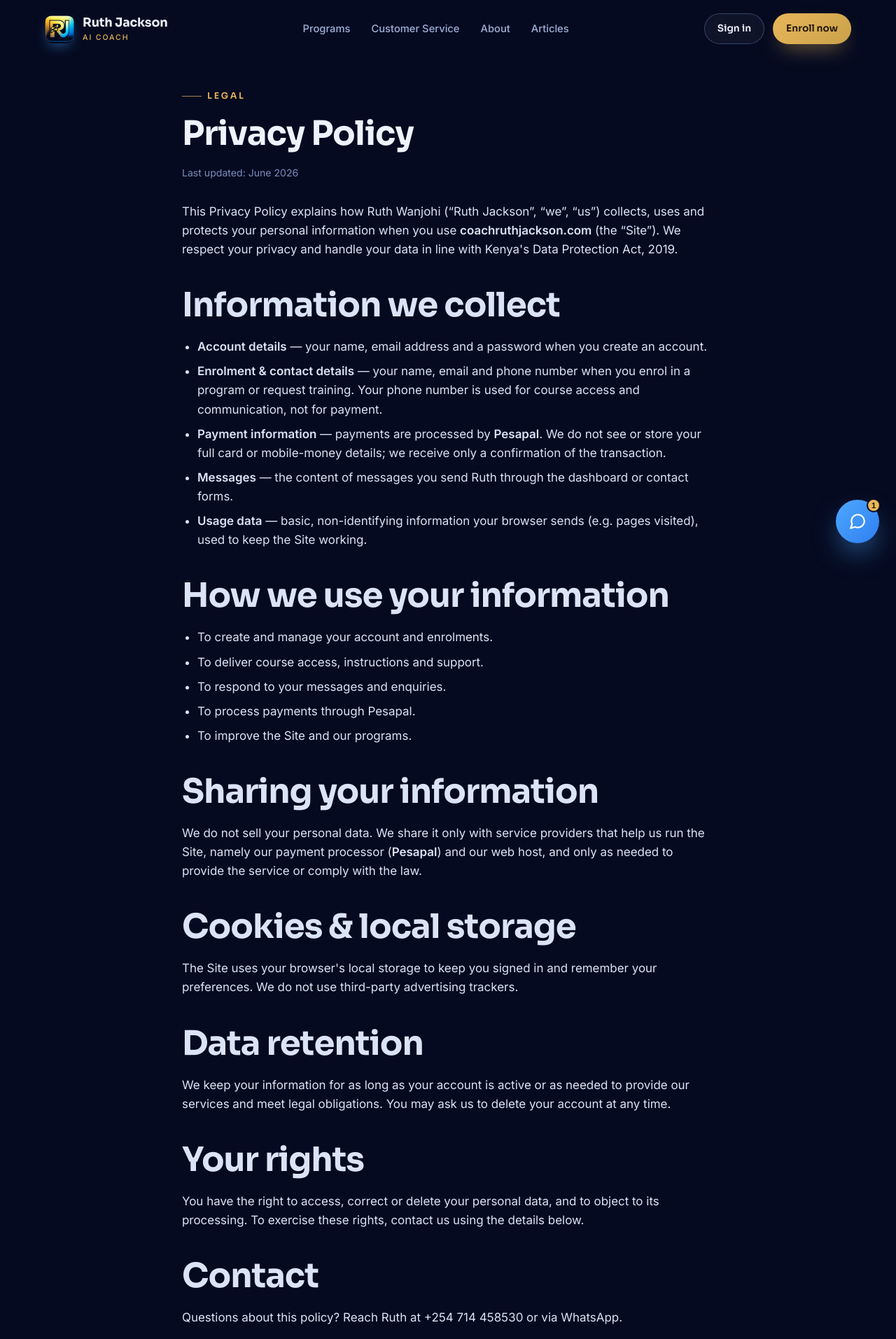
After one commit to princess-israel/ruth-jackson-coach, a PHP site: page /privacy.html in a window 1280 px wide. The commit adds this page. Shown: the top 1913 px of the page at 70% size. Run offline with PHP 8.4, Linux system fonts and the light colour scheme.

Commit message:
Customer-service images everywhere; footer credit + policy pages; hero-accent; SEO
- customer-service.jpg in homepage + programs signature sections and CS hero
- footer: 'Made by kendesigners.com' + Privacy/Terms/Refunds links on every page
- new privacy.html, terms.html, refund.html (linked in footer + sitemap)
- restored & placed hero-accent decorative image in the hero
- program.html: canonical + dynamic per-program title/description + Course JSON-LD
- sitemap.xml expanded (programs, articles, policies); GSC verification slot added

Co-Authored-By: Claude Fable 5 <noreply@anthropic.com>

```diff
--- a/assets/css/styles.css
+++ b/assets/css/styles.css
@@ -119,6 +119,9 @@ section{position:relative}
   animation:heroDriftB 24s ease-in-out infinite alternate;
 }
 .hero>.container{position:relative;z-index:2}
+.hero-accent{position:absolute;top:6%;right:-7%;width:min(520px,44vw);opacity:.5;z-index:0;pointer-events:none;animation:heroAccentFloat 15s ease-in-out infinite}
+@keyframes heroAccentFloat{0%,100%{transform:translateY(0) rotate(0)}50%{transform:translateY(-20px) rotate(7deg)}}
+@media(max-width:680px){.hero-accent{opacity:.28;right:-20%}}
 @keyframes heroDriftA{
   0%{transform:translate3d(0,0,0) scale(1);opacity:.55}
   50%{transform:translate3d(-5%,6%,0) scale(1.12);opacity:.8}
@@ -252,6 +255,8 @@ section{position:relative}
 .footer a{display:block;color:var(--muted);font-size:.92rem;margin-bottom:10px;transition:color .2s}
 .footer a:hover{color:var(--gold)}
 .footer-bottom{display:flex;justify-content:space-between;gap:20px;flex-wrap:wrap;padding-top:24px;border-top:1px solid var(--line);font-size:.84rem;color:var(--muted-2)}
+.footer-bottom .made-by{width:100%;text-align:center;margin-top:6px;font-size:.8rem;color:var(--muted-2)}
+.footer-bottom .made-by a{color:var(--gold)}
 
 /* ---------- Chat widget ---------- */
 .chat-fab{
--- a/assets/js/main.js
+++ b/assets/js/main.js
@@ -27,6 +27,16 @@
   }
 
   const yr = document.querySelector("[data-year]"); if (yr) yr.textContent = new Date().getFullYear();
+
+  // Footer policy links + credit (added on every page)
+  document.querySelectorAll(".footer-bottom").forEach(fb => {
+    if (!fb.querySelector(".made-by")) {
+      const s = document.createElement("span");
+      s.className = "made-by";
+      s.innerHTML = '<a href="/privacy.html">Privacy</a> · <a href="/terms.html">Terms</a> · <a href="/refund.html">Refunds</a> &nbsp;·&nbsp; Made by <a href="https://kendesigners.com" target="_blank" rel="noopener">kendesigners.com</a>';
+      fb.appendChild(s);
+    }
+  });
 
   /* ---------- GSAP animations ---------- */
   function initGSAP() {
--- a/customer-service.html
+++ b/customer-service.html
@@ -42,7 +42,7 @@
       <p class="muted" style="font-size:.9rem">No fixed price, Ruth tailors a quote to your needs. 📞 +254 714 458530</p>
     </div>
     <div class="about-media" data-tilt-skip>
-      <img src="assets/img/ruth-photo.jpg" alt="Ruth Jackson, customer service trainer">
+      <img src="assets/img/customer-service.jpg" alt="Ruth delivering customer-service training">
       <img class="badge-float" src="assets/img/ruth-badge.jpg" alt="Certified badge">
     </div>
   </div>
--- /dev/null
+++ b/privacy.html
@@ -0,0 +1,88 @@
+<!DOCTYPE html>
+<html lang="en">
+<head>
+<meta charset="UTF-8">
+<meta name="viewport" content="width=device-width, initial-scale=1">
+<title>Privacy Policy | Ruth Jackson AI Coach</title>
+<meta name="description" content="How Ruth Jackson collects, uses and protects your personal information.">
+<link rel="canonical" href="https://coachruthjackson.com/privacy.html">
+<meta name="theme-color" content="#070e29">
+<link rel="icon" href="assets/img/favicon.svg" type="image/svg+xml">
+<link rel="preconnect" href="https://fonts.googleapis.com">
+<link rel="preconnect" href="https://fonts.gstatic.com" crossorigin>
+<link href="https://fonts.googleapis.com/css2?family=Sora:wght@400;600;700;800&family=Inter:wght@400;500;600&display=swap" rel="stylesheet">
+<link rel="stylesheet" href="assets/css/styles.css">
+</head>
+<body>
+<header class="nav">
+  <div class="container nav-inner">
+    <a class="brand" href="index.html"><span class="logo">RJ</span><span>Ruth Jackson<small>AI Coach</small></span></a>
+    <nav><ul class="nav-links">
+      <li><a href="programs.html">Programs</a></li>
+      <li><a href="customer-service.html">Customer Service</a></li>
+      <li><a href="about.html">About</a></li>
+      <li><a href="blog.html">Articles</a></li>
+    </ul></nav>
+    <div class="nav-cta"><span data-account-cta></span><a class="btn btn-gold btn-sm" href="programs.html">Enroll now</a>
+    <button class="hamburger" aria-label="Menu"><span></span><span></span><span></span></button></div>
+  </div>
+</header>
+
+<main class="page-pad section">
+  <div class="container">
+    <article class="article">
+      <div class="eyebrow">Legal</div>
+      <h1>Privacy Policy</h1>
+      <div class="meta"><span>Last updated: June 2026</span></div>
+      <div class="article-body">
+        <p>This Privacy Policy explains how Ruth Wanjohi (“Ruth Jackson”, “we”, “us”) collects, uses and protects your personal information when you use <b>coachruthjackson.com</b> (the “Site”). We respect your privacy and handle your data in line with Kenya's Data Protection Act, 2019.</p>
+
+        <h2>Information we collect</h2>
+        <ul>
+          <li><b>Account details</b> — your name, email address and a password when you create an account.</li>
+          <li><b>Enrolment &amp; contact details</b> — your name, email and phone number when you enrol in a program or request training. Your phone number is used for course access and communication, not for payment.</li>
+          <li><b>Payment information</b> — payments are processed by <b>Pesapal</b>. We do not see or store your full card or mobile-money details; we receive only a confirmation of the transaction.</li>
+          <li><b>Messages</b> — the content of messages you send Ruth through the dashboard or contact forms.</li>
+          <li><b>Usage data</b> — basic, non-identifying information your browser sends (e.g. pages visited), used to keep the Site working.</li>
+        </ul>
+
+        <h2>How we use your information</h2>
+        <ul>
+          <li>To create and manage your account and enrolments.</li>
+          <li>To deliver course access, instructions and support.</li>
+          <li>To respond to your messages and enquiries.</li>
+          <li>To process payments through Pesapal.</li>
+          <li>To improve the Site and our programs.</li>
+        </ul>
+
+        <h2>Sharing your information</h2>
+        <p>We do not sell your personal data. We share it only with service providers that help us run the Site, namely our payment processor (<b>Pesapal</b>) and our web host, and only as needed to provide the service or comply with the law.</p>
+
+        <h2>Cookies &amp; local storage</h2>
+        <p>The Site uses your browser's local storage to keep you signed in and remember your preferences. We do not use third-party advertising trackers.</p>
+
+        <h2>Data retention</h2>
+        <p>We keep your information for as long as your account is active or as needed to provide our services and meet legal obligations. You may ask us to delete your account at any time.</p>
+
+        <h2>Your rights</h2>
+        <p>You have the right to access, correct or delete your personal data, and to object to its processing. To exercise these rights, contact us using the details below.</p>
+
+        <h2>Contact</h2>
+        <p>Questions about this policy? Reach Ruth at <a href="tel:+254714458530">+254 714 458530</a> or via <a href="https://wa.me/254714458530" target="_blank" rel="noopener">WhatsApp</a>.</p>
+
+        <p class="muted" style="font-size:.85rem">This policy is provided as a general template and should be reviewed by a qualified professional before relying on it for compliance.</p>
+      </div>
+    </article>
+  </div>
+</main>
+
+<footer class="footer"><div class="container"><div class="footer-bottom" style="border:0">
+  <span>© <span data-year></span> Ruth Jackson.</span><span><a href="terms.html">Terms</a> · <a href="refund.html">Refunds</a> · <a href="tel:+254714458530">+254 714 458530</a></span>
+</div></div></footer>
+
+<script src="assets/js/data.js"></script>
+<script src="assets/js/store.js"></script>
+<script src="assets/js/main.js"></script>
+<script src="assets/js/chat.js"></script>
+</body>
+</html>
--- a/programs.html
+++ b/programs.html
@@ -51,7 +51,9 @@
   <div class="container">
     <div class="section-head reveal"><div class="eyebrow">Personally by Ruth</div><h2>Custom &amp; live: Customer Service Excellence</h2></div>
     <div class="split">
-      <div data-signature class="reveal"></div>
+      <div class="about-media reveal">
+        <img src="assets/img/customer-service.jpg" alt="Ruth delivering customer-service training" style="border-radius:22px;border:1px solid var(--line-strong);box-shadow:var(--shadow)">
+      </div>
       <div class="reveal">
         <p class="muted">This signature training has no fixed price because Ruth tailors every session to your team, industry and customers, drawing on her years in <b>banking customer service</b>.</p>
         <ul class="cred-list">
```
Also changed, not shown: index.html (+6 -1 lines), program.html (+10 -0 lines), refund.html (added, +77 -0 lines), sitemap.xml (+14 -5 lines), terms.html (added, +88 -0 lines), assets/img/hero-accent.png (added).
